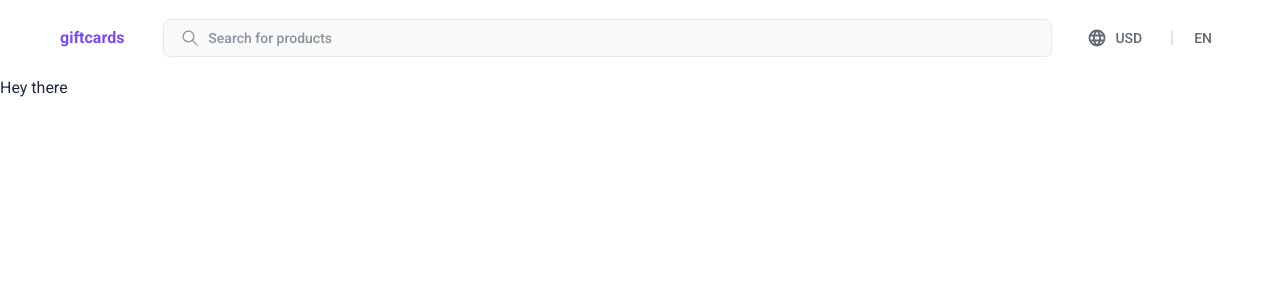
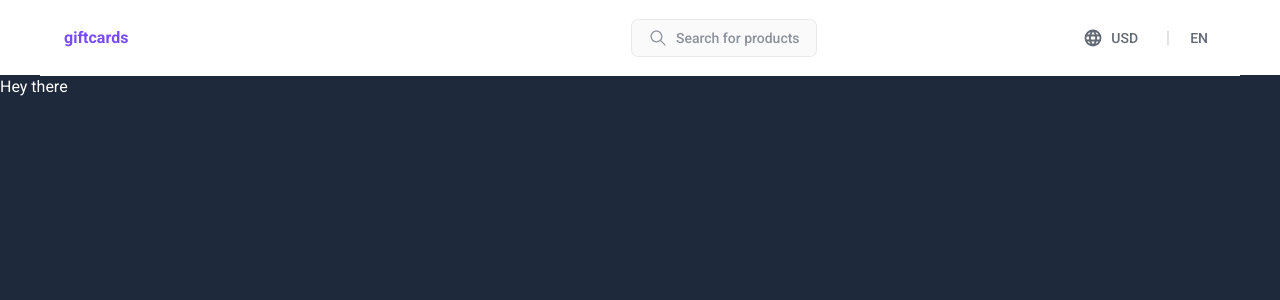
Before and after one commit to Joshardals/nanfaucet, a Next.js app: page / in a window 1280 px wide. Shown: the top 300 px of the page. Built offline with nearby package versions, Linux system fonts and the light colour scheme.

Commit message:
initial commit

```diff
--- a/app/layout.tsx
+++ b/app/layout.tsx
@@ -17,7 +17,7 @@ export default function RootLayout({
     <html lang="en">
       <body className={`antialiased ${roboto.variable}`}>
         <Header />
-        <div>{children}</div>
+        <div className="mt-32 md:mt-[4.7rem]">{children}</div>
       </body>
     </html>
   );
--- a/app/page.tsx
+++ b/app/page.tsx
@@ -1,6 +1,6 @@
 export default function Home() {
   return (
-    <main>
+    <main className="bg-primary text-white min-h-[200vh]">
       <h1>Hey there</h1>
     </main>
   );
--- a/components/shared/Header.tsx
+++ b/components/shared/Header.tsx
@@ -13,8 +13,9 @@ export function Header() {
     setIsOpen(!isOpen);
   };
   return (
-    <header className="max-content p-5 text-sm font-medium">
-      <div className="flex items-center justify-between md:space-x-5">
+    <>
+      <header className="max-content py-5 space-y-5 text-sm font-medium bg-white fixed top-0 left-0 right-0 ">
+        <div className="flex items-center justify-between px-6 md:space-x-5">
           <span className="font-bold text-accent text-base max-md:hidden">
             giftcards
           </span>
@@ -25,9 +26,9 @@ export function Header() {
             />
             <span className="text-accent md:hidden">logo</span>
           </div>
-        <div className="ring-1 ring-primary/10 bg-primary/[0.02] text-primary/50 cursor-pointer outline-none flex-1 px-4 py-2 rounded-md hover-effects hover:text-primary flex items-center space-x-2 max-md:hidden">
-          <IoIosSearch className="size-5" />
-          <span>Search for products</span>
+          {/* Desktop */}
+          <div className="max-md:hidden">
+            <SearchToggle />
           </div>
           <div className="flex items-center space-x-1 text-primary/70">
             <div className="flex items-center space-x-2 py-2 px-4 cursor-pointer hover-effects hover:text-primary hover:bg-primary/10 rounded-md">
@@ -41,8 +42,21 @@ export function Header() {
           </div>
         </div>
 
+        <div className="px-5 md:hidden">
+          <SearchToggle />
+        </div>
+      </header>
       <Sidebar isOpen={isOpen} toggleSidebar={toggleSidebar} />
-    </header>
+    </>
+  );
+}
+
+function SearchToggle() {
+  return (
+    <div className="ring-1 ring-primary/10 bg-primary/[0.02] text-primary/50 cursor-pointer outline-none flex-1 px-4 py-2 rounded-md hover-effects hover:text-primary flex items-center space-x-2">
+      <IoIosSearch className="size-5" />
+      <span>Search for products</span>
+    </div>
   );
 }
 
@@ -66,7 +80,7 @@ function Sidebar({
             animate={{ x: 0 }} // Animate in
             exit={{ x: "-100%" }} // Animate out
             transition={{ type: "tween", duration: 0.5 }} // Animation timing
-            className="bg-white h-screen w-[75vw] p-5 font-medium"
+            className="h-screen bg-white w-[75vw] p-5 font-medium"
             onClick={(e) => e.stopPropagation()}
           >
             <HiMiniXMark
```
Lines whose indentation alone changed are shown as unchanged.
